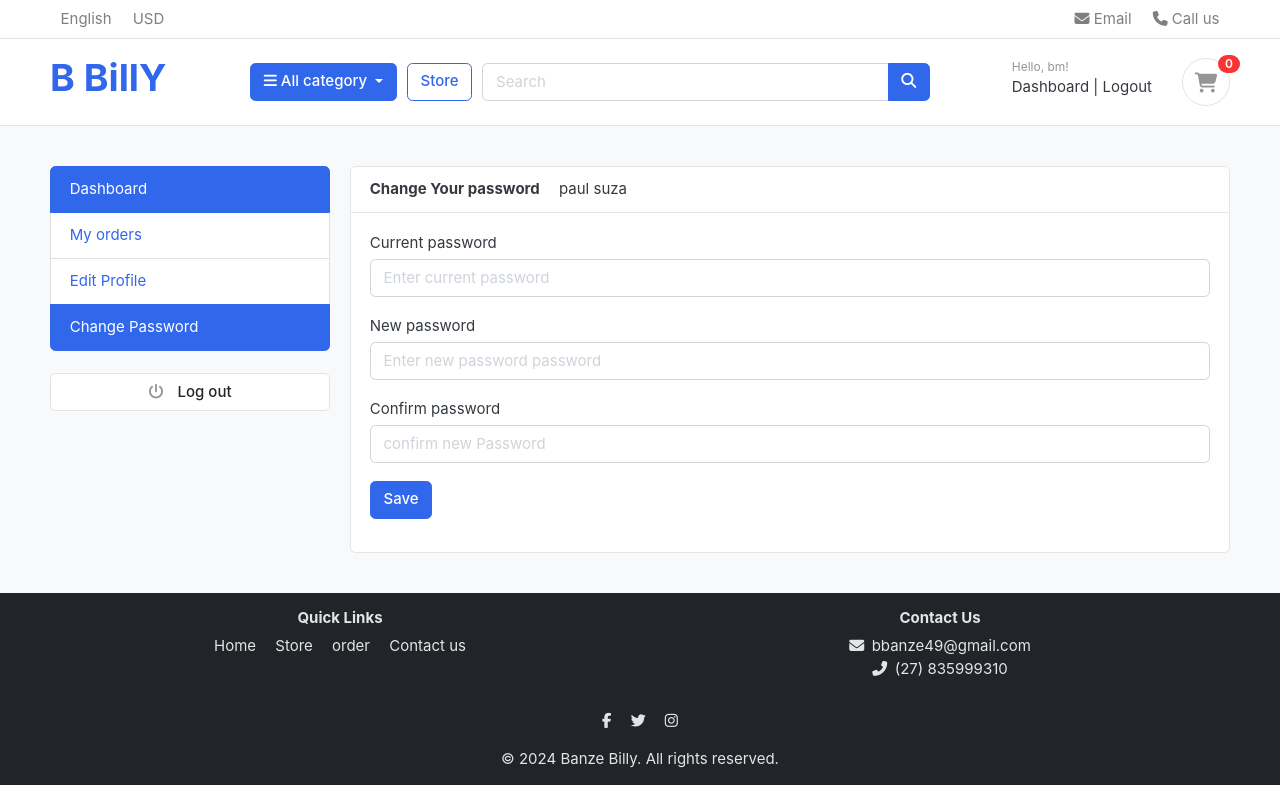
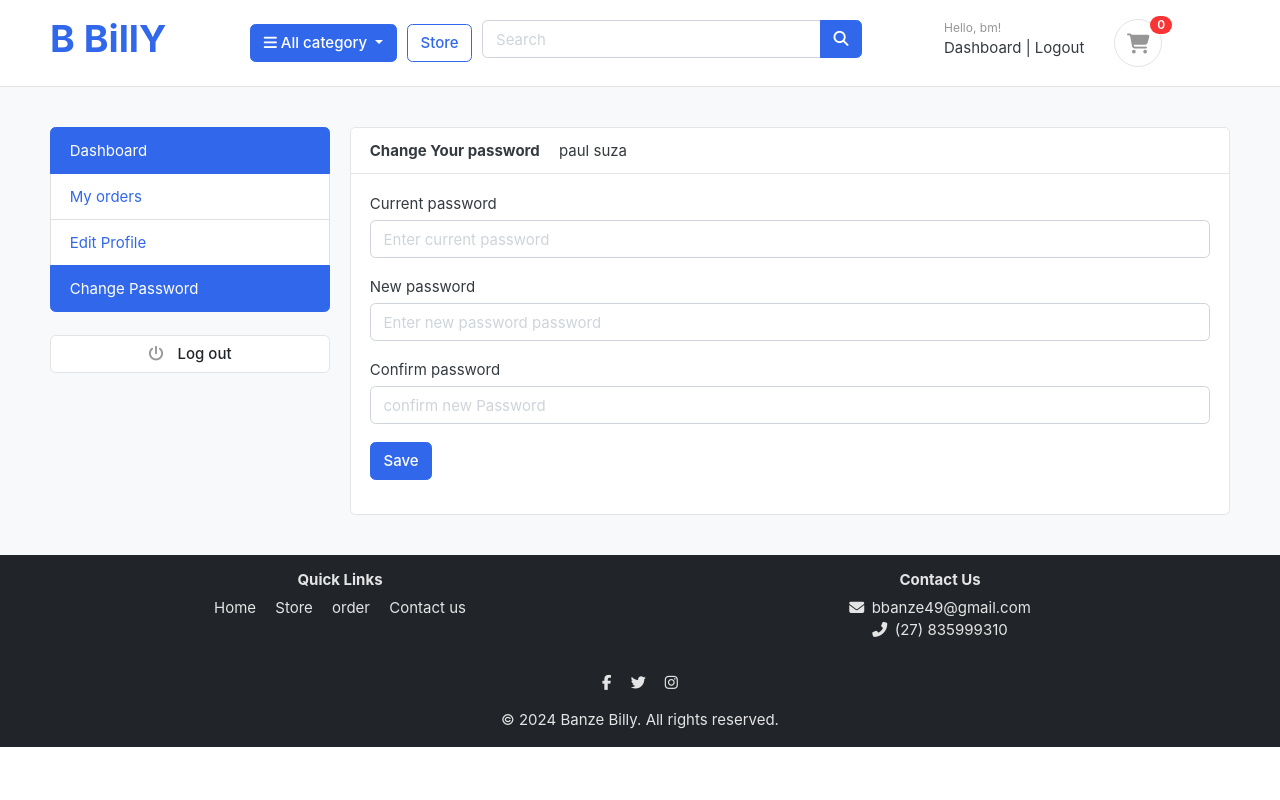
Before and after one commit to banzebilly/billy-online-store, a Django app: page /accounts/change_password/ in a window 1280 px wide. Run offline with Django 5.2, Linux system fonts and the light colour scheme; a user stored in the database is signed in; data comes from the database, SQL or seed files in the repository; data that the repository does not hold is empty; some libraries are stand-ins or nearby versions; some web fonts are replaced.

Commit message:
removed and re styled the search input

```diff
--- a/templates/includes/navbar.html
+++ b/templates/includes/navbar.html
@@ -1,25 +1,4 @@
 <header class="section-header">
-    <nav class="navbar p-md-0 navbar-expand-sm navbar-light border-bottom">
-        <div class="container">
-            <button class="navbar-toggler" type="button" data-toggle="collapse" data-target="#navbarTop4" aria-controls="navbarNav" aria-expanded="false" aria-label="Toggle navigation">
-                <span class="navbar-toggler-icon"></span>
-            </button>
-            <div class="collapse navbar-collapse" id="navbarTop4">
-                <ul class="navbar-nav mr-auto">
-                    <li class="nav-item dropdown">
-                        <a href="#" class="nav-link">English</a>
-                    </li>
-                    <li class="nav-item dropdown">
-                        <a href="#" class="nav-link">USD</a>
-                    </li>
-                </ul>
-                <ul class="navbar-nav">
-                    <li><a href="#" class="nav-link"><i class="fa fa-envelope"></i> Email</a></li>
-                    <li><a href="#" class="nav-link"><i class="fa fa-phone"></i> Call us</a></li>
-                </ul>
-            </div>
-        </div>
-    </nav>
 
     <section class="header-main border-bottom">
         <div class="container">
@@ -44,10 +23,9 @@
                 </div>
 
                 <a href="{% url 'store' %}" class="btn btn-outline-primary d-lg-inline d-none">Store</a>
-
-                <div class="col-lg col-md-6 col-sm-12 col">
-                    <form action="{% url 'search' %}" method="GET" class="search">
-                        <div class="input-group w-100">
+                <div class="col-lg-4 col-md-6 col-sm-12 mb-2">
+                    <form action="{% url 'search' %}" method="GET" class="search w-100">
+                        <div class="input-group">
                             <input type="text" class="form-control" placeholder="Search" name="keyword">
                             <div class="input-group-append">
                                 <button class="btn btn-primary" type="submit">
@@ -57,6 +35,7 @@
                         </div>
                     </form>
                 </div>
+
 
                 <div class="col-lg-3 col-sm-6 col-8 order-2 order-lg-3">
                     <div class="d-flex justify-content-end mb-3 mb-lg-0">
```
